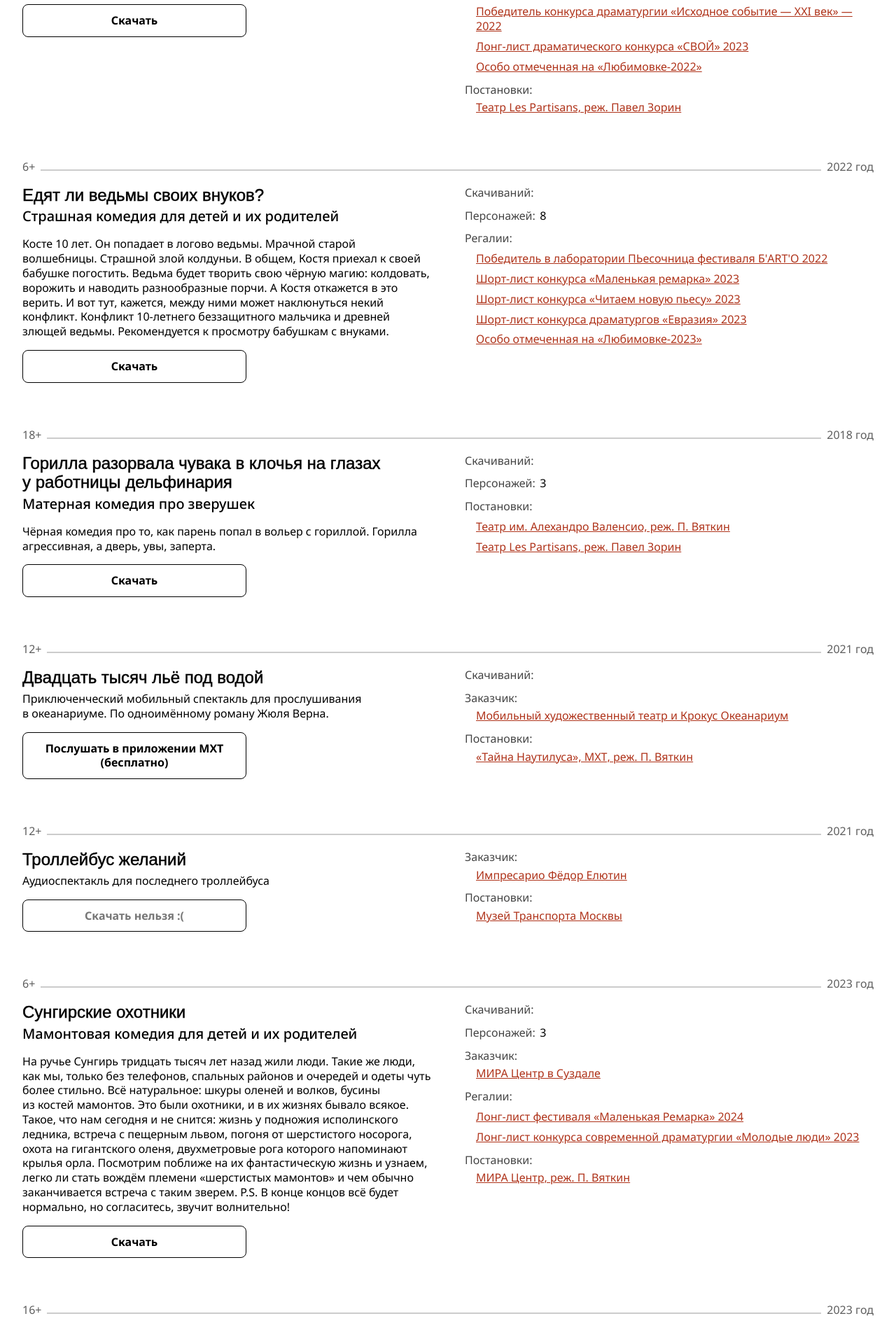
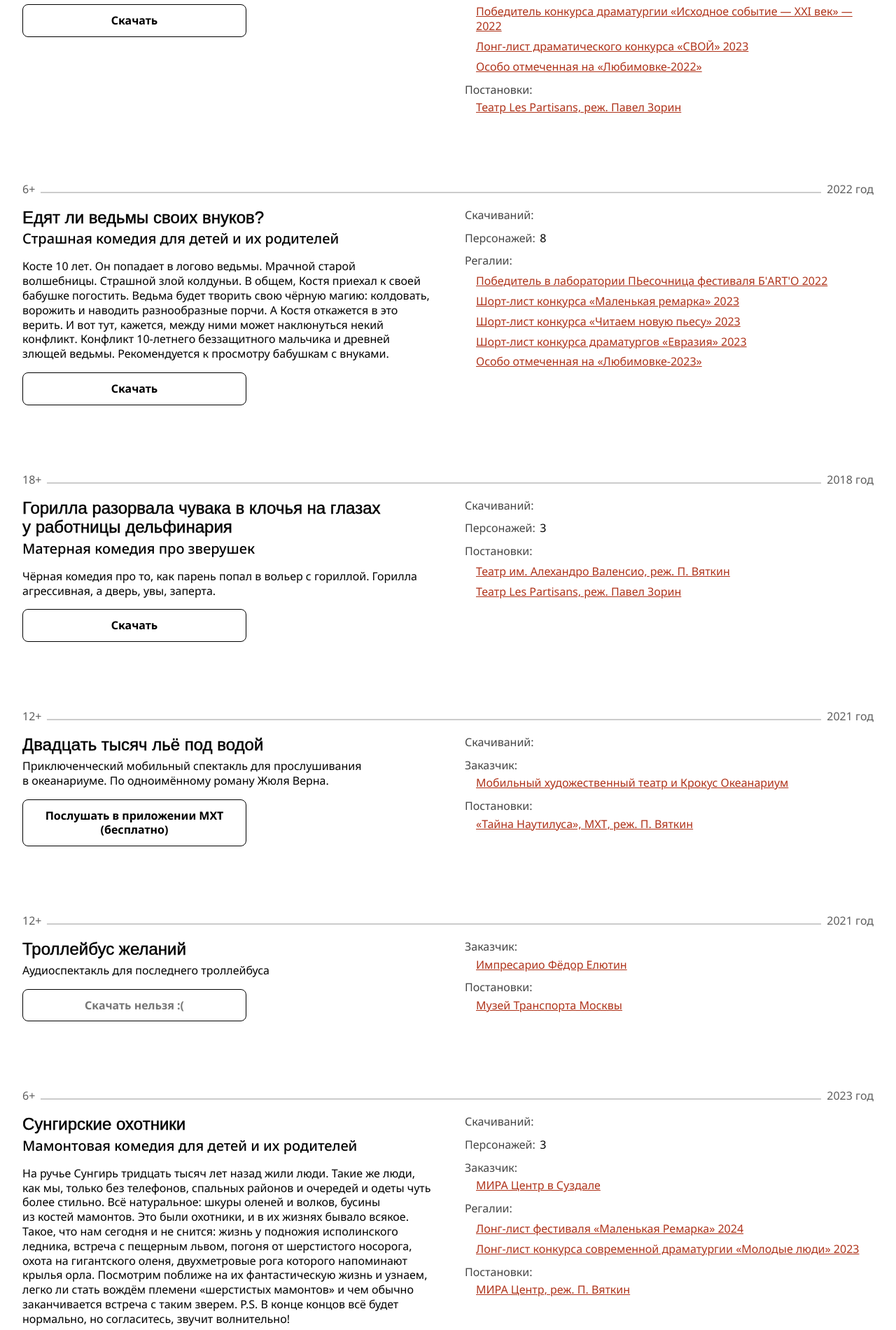
Before and after one commit to 1640max/vyatkin, a Jekyll site: the page built from pieces.html, in a window 1280 px wide. Shown: the part 378-2278 px from the top of the page at 70% size. Built offline with Jekyll 4.4.1, drawn with Linux system fonts in a browser that asks for light colours; some web fonts are replaced.

Commit message:
Увеличил расстояние между карточками пьес на широких экранах

```diff
--- a/_sass/_piece-card.scss
+++ b/_sass/_piece-card.scss
@@ -1,7 +1,15 @@
 .piece-cards {
-  display: grid;
-  gap: 4rem;
+  /* display: grid;
+  gap: 4rem; */
   transition: opacity 0.3s ease-in-out;
+
+  > * {
+    margin-bottom: 4rem;
+
+    @media (min-width: $xl) {
+      margin-bottom: 6rem;
+    }
+  }
 }
 
 .piece-card {
```
